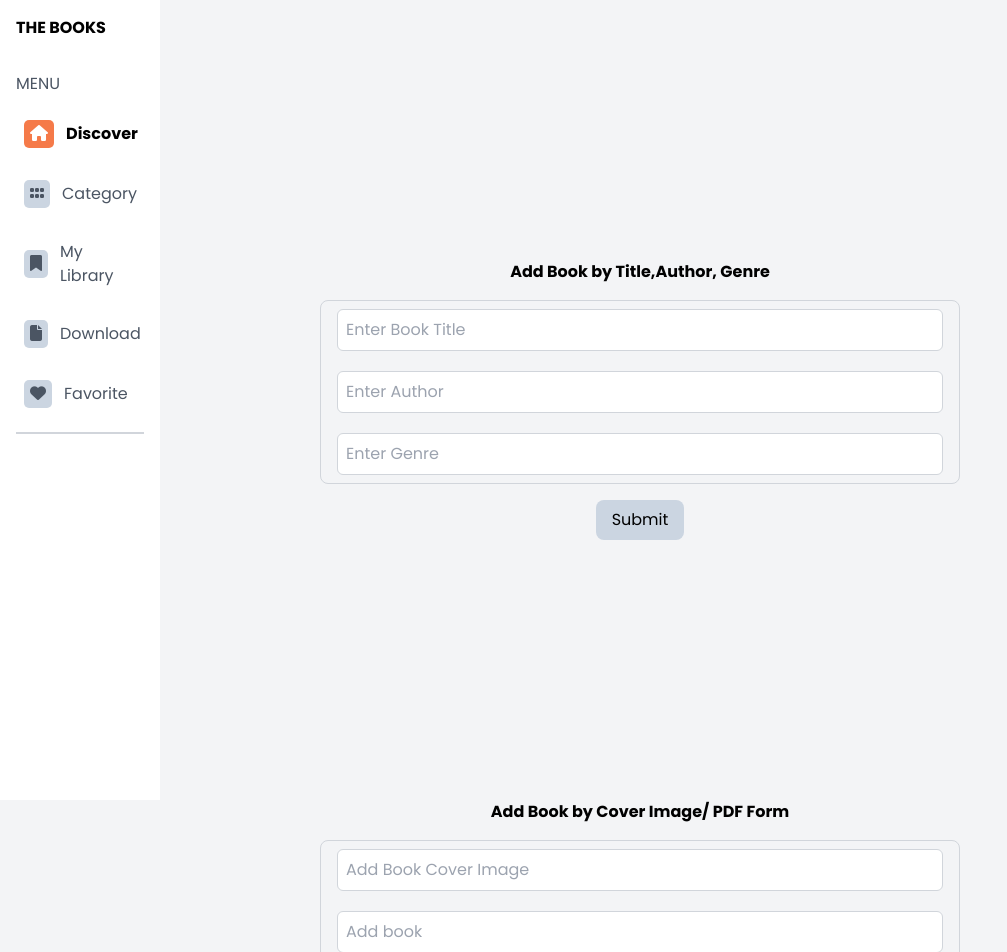
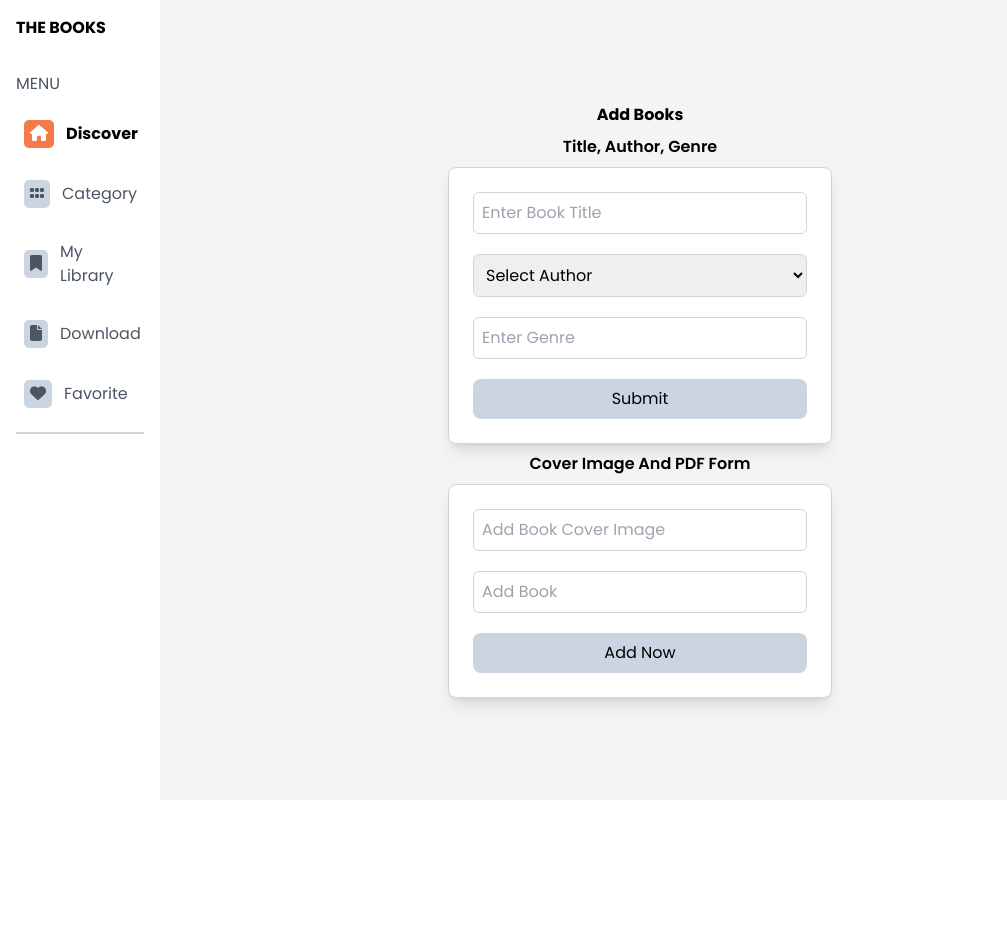
Before and after one commit to DervFive/library-front-end, a React (Vite) app: page /add-new in a window 1280 px wide. Shown: the top 952 px of the page, without its empty margins (0-1007 px from the left). After the commit the page ends 800 px from the top, so only its background shows below. Built offline with nearby package versions, Linux system fonts and the light colour scheme.

Commit message:
worked on individual book displays

```diff
--- a/package.json
+++ b/package.json
@@ -10,6 +10,7 @@
     "preview": "vite preview"
   },
   "dependencies": {
+    "axios": "^1.7.7",
     "react": "^18.3.1",
     "react-dom": "^18.3.1",
     "react-router-dom": "^6.26.2"
--- a/src/App.jsx
+++ b/src/App.jsx
@@ -26,6 +26,7 @@ function App() {
       path: "/books/:id",
       element: <BookDetails />
     },
+
   ])
 
   return <RouterProvider router={router}/>
--- a/src/components/Navbar.jsx
+++ b/src/components/Navbar.jsx
@@ -5,7 +5,7 @@ import { Link } from 'react-router-dom';
 const Navbar = () => {
   return (
     <div className="h-screen w-[10rem] bg-white flex flex-col p-4 fixed">
-      <h3 className="text-black font-bold mb-8">THE BOOKS</h3>
+      <h3 className="text-black font-bold mb-8">THE BOOKS</h3> {/* logo goes here */}
 
       <nav className="flex flex-col space-y-4">
 
--- /dev/null
+++ b/src/constants/index.jsx
@@ -0,0 +1 @@
+export const BASE_URL= "https://libraryback-end-1.onrender.com/";
--- a/src/pages/addBook/index.jsx
+++ b/src/pages/addBook/index.jsx
@@ -1,76 +1,116 @@
 import Footer from "../../components/Footer";
 import Navbar from "../../components/Navbar";
-
+import axios from "axios";
+import { BASE_URL } from "../../constants";
 
 const AddBooks = () => {
+
+  const handleSubmit = async (event) => {
+    try {
+      event.preventDefault();
+      // colect form data//
+      const formData = new FormData(event.target);
+      //post data to api//
+      const response = await axios.post(`${BASE_URL}/books`, {
+        title: formData.get("title"),
+        author: formData.get("author"),
+        genre: formData.get("genre"),
+        description: formData.get("description"),
+        language: formData.get("language"),
+        datePublished: formData.get("datePublished"),
+
+      })
+
+    } catch (error) {
+      console.log(error)
+
+    }
+  }
+
   return (
     <>
       <Navbar />
-      <div className="flex justify-center items-center flex-col h-screen bg-gray-100 gap-4">
-        <h1 className="font-bold">Add Book by Title,Author, Genre</h1>
-        <form className="flex flex-col gap-5 w-2/4 px-4 py-2 border border-gray-300 rounded-lg focus:ring-2 focus:ring-blue-500">
+
+      <div className="flex justify-center items-center flex-col h-screen bg-gray-100 gap-2">
+      <div><h1 className="font-bold">Add Books</h1></div>
+        <h2 className="font-semibold">Title, Author, Genre</h2>
+        {/* Card Container for Title, Author, Genre */}
+        <div className="max-w-sm w-full bg-white shadow-lg rounded-lg p-6 border border-gray-300">
+          <form onSubmit={handleSubmit} className="flex flex-col gap-5">
             <div>
-            <input className="w-full border border-gray-300 rounded-md p-2 focus:ring-2 focus:ring-blue-500"
+              <input
+                className="w-full border border-gray-300 rounded-md p-2 focus:ring-2 focus:ring-blue-500"
                 type="text"
                 placeholder="Enter Book Title"
+                required
+                name="title"
+              />
+            </div>
+
+            <div>
+              <select name="author" className="w-full border border-gray-300 rounded-md p-2 focus:ring-2 focus:ring-blue-500">
+                <option value="">Select Author</option>
+                <option value="">--A1--</option>
+                <option value="">--A2--</option>
+                <option value="">--A3--</option>
+                <option value="">--A4--</option>
+                <option value="">--A5--</option>
+              </select>
+            </div>
+
+            <div>
+              <input
+                className="w-full border border-gray-300 rounded-md p-2 focus:ring-2 focus:ring-blue-500"
+                type="text"
+                placeholder="Enter Genre"
+                required
+                name="genre"
+              />
+            </div>
+            <div className="bg-slate-300 text-black py-2 px-4 rounded-lg hover:bg-[#F57A49] transition duration-300 text-center  flex justify-center">
+              <button type="submit">
+                Submit
+              </button>
+            </div>
+          </form>
+        </div>
+
+
+        <h1 className="font-semibold">Cover Image And PDF Form</h1>
+
+        {/* Card Container for Cover Image/PDF Form */}
+        <div className="max-w-sm w-full bg-white shadow-lg rounded-lg p-6 border border-gray-300">
+          <form className="flex flex-col gap-5">
+            <div>
+              <input
+                className="w-full border border-gray-300 rounded-md p-2 focus:ring-2 focus:ring-blue-500"
+                type="text"
+                placeholder="Add Book Cover Image"
+                name="bookcover"
+              />
+            </div>
+
+            <div>
+              <input
+                className="w-full border border-gray-300 rounded-md p-2 focus:ring-2 focus:ring-blue-500"
+                type="text"
+                placeholder="Add Book"
                 required
                 name="Book"
               />
             </div>
 
-          <div>
-            <input className="w-full border border-gray-300 rounded-md p-2 focus:ring-2 focus:ring-blue-500"
-              type="text"
-              placeholder="Enter Author"
-              required
-              name="Author"
-            />
+            <div className="bg-slate-300 flex justify-center text-black py-2 px-4 rounded-lg hover:bg-[#F57A49] transition duration-300">
+              <button type="submit">Add Now</button>
+            </div>
+          </form>
         </div>
 
-          <div>
-            <input className="w-full border border-gray-300 rounded-md p-2 focus:ring-2 focus:ring-blue-500"
-              type="text"
-              placeholder="Enter Genre"
-              required
-              name="Genre"
-            />
-          </div>
-        </form>
-
-        <div className="bg-slate-300 text-black py-2 px-4 rounded-lg hover:bg-[#F57A49] transition duration-300">
-          <button type="submit">Submit</button>
-        </div>
-      </div>
-      <div className="flex items-center flex-col h-screen bg-gray-100 gap-4">
-        <h1 className="font-bold">Add Book by Cover Image/ PDF Form</h1>
-        <form className="flex flex-col gap-5 w-2/4 px-4 py-2 border border-gray-300 rounded-lg focus:ring-2 focus:ring-blue-500">
-        <div>
-            <input className="w-full border border-gray-300 rounded-md p-2 focus:ring-2 focus:ring-blue-500"
-              type="text"
-              placeholder="Add Book Cover Image"
-              required
-              name="Bookcover"
-            />
-          </div>
-
-          <div>
-            <input className="w-full border border-gray-300 rounded-md p-2 focus:ring-2 focus:ring-blue-500"
-              type="text"
-              placeholder="Add book"
-              required
-              name="Book" />
-
-          </div>
-         </form>
-        <div className="bg-slate-300 text-black py-2 px-4 rounded-lg hover:bg-[#F57A49] transition duration-300">
-          <button type="submit">Add Book</button>
-        </div>
       </div>
 
       <Footer />
     </>
-
-  )
+  );
 }
 
 export default AddBooks;
```
Also changed, not shown: src/pages/bookDetails/index.jsx (+30 -21 lines), 1 other file (tests, documents, lock files or other folders). Lines whose indentation alone changed are shown as unchanged.
